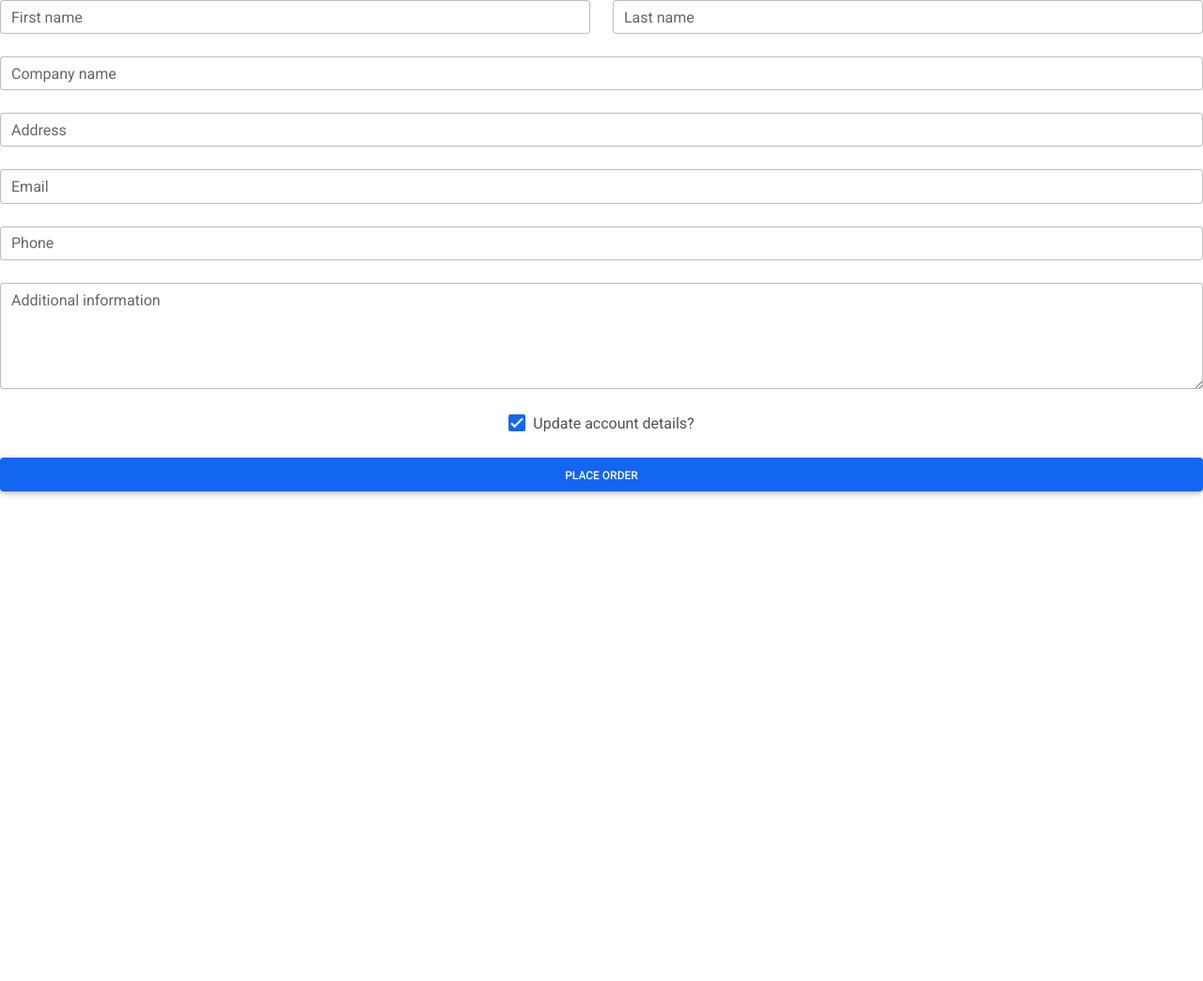
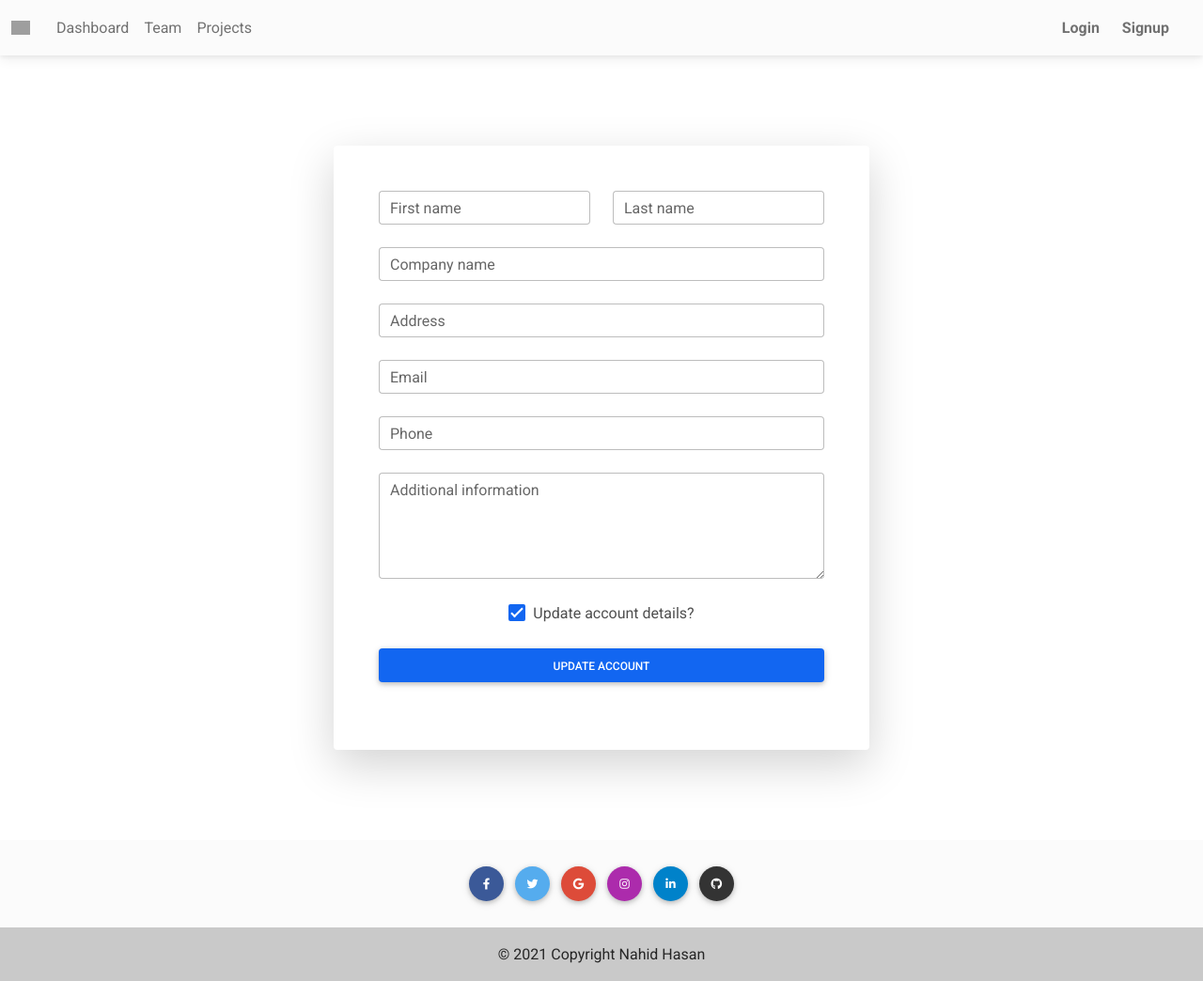
Before and after one commit to Nahidjc/loan-management-system-django, a Django app: template templates/loginApp/edit.html in a window 1280 px wide. Shown: the whole page at 94% size. Before the commit the page ends 528 px from the top, so only its background shows below. Run offline with Django 3.2, Linux system fonts and the light colour scheme; the template is opened without the code that fills it, so the values that code supplies are empty; some libraries are stand-ins or nearby versions; grey boxes are pictures that could not be loaded.

Commit message:
customer edit form updated

```diff
--- a/loginApp/views.py
+++ b/loginApp/views.py
@@ -58,5 +58,6 @@ def logout_view(request):
 
 
 @login_required(login_url='/account/login-customer')
-def edit_customer(request, pk):
-    return HttpResponseRedirect(reverse('home'))
+def edit_customer(request):
+    # return HttpResponseRedirect(reverse('home'))
+    return render(request, 'loginApp/edit.html', context={})
--- a/templates/loginApp/edit.html
+++ b/templates/loginApp/edit.html
@@ -2,6 +2,16 @@
 {% load widget_tweaks %}
 {% load static %}
 {% block body_block %}
+
+
+{% include 'navbar.html' %}
+
+<div class="container my-5">
+
+
+
+    <div class="row">
+        <div class="p-5 m-auto my-5 rounded shadow-lg col-md-6 bg-body">
 
             <form>
                 <!-- 2 column grid layout with text inputs for the first and last names -->
@@ -57,8 +67,15 @@
                 </div>
 
                 <!-- Submit button -->
-    <button type="submit" class="mb-4 btn btn-primary btn-block">Place order</button>
+                <button type="submit" class="mb-4 btn btn-primary btn-block">Update Account</button>
             </form>
 
 
+        </div>
+    </div>
+
+
+</div>
+
+{% include 'footer.html' %}
 {% endblock %}
```
Lines whose indentation alone changed are shown as unchanged.
